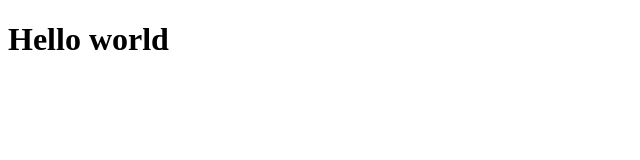
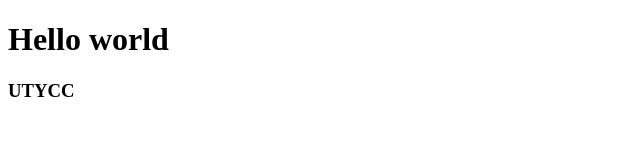
Before and after one commit to fn3xt/test-repo, a plain HTML site: page index.html in a window 1280 px wide. Shown: the full height of the page, 0-640 px from the left. Drawn offline with Linux system fonts and the light colour scheme.

Commit message:
added utycc

```diff
--- a/index.html
+++ b/index.html
@@ -7,5 +7,6 @@
 </head>
 <body>
     <h1>Hello world</h1>
+    <h3>UTYCC</h3>
 </body>
 </html>
```
